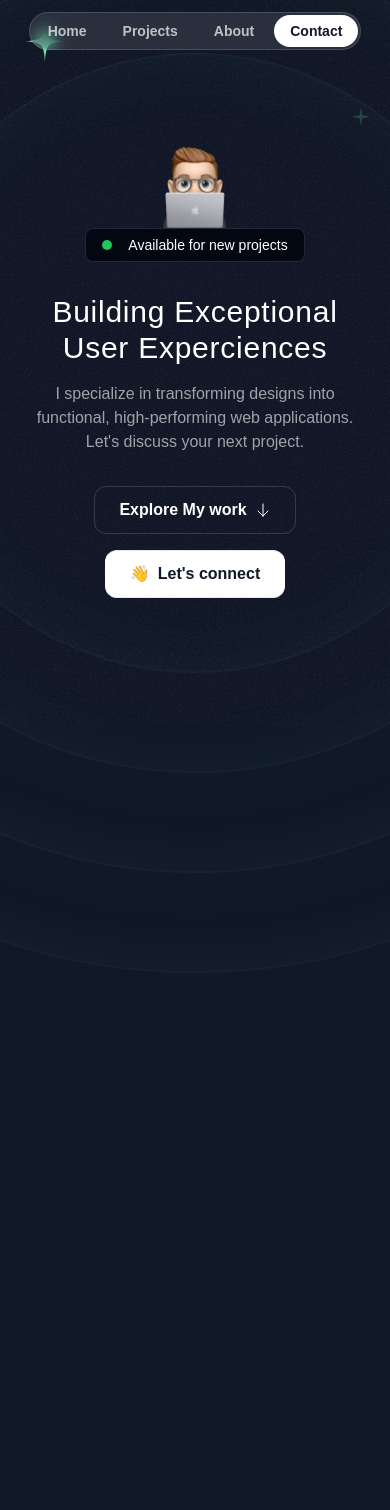
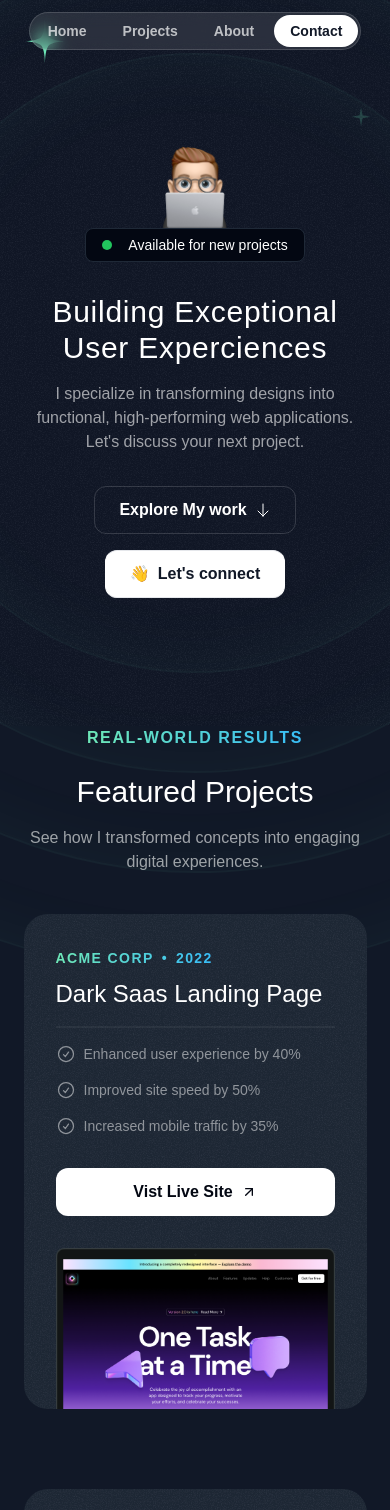
Before and after one commit to omarhsouna/advanced-animation-portfolio-next.js, a Next.js app: page / in a window 390 px wide. Shown: the top 1510 px of the page. Before the commit the page ends 973 px from the top, so only its background shows below. Built offline with nearby package versions, Linux system fonts and the light colour scheme; a web font is replaced by a local one.

Commit message:
integrate projects section

```diff
--- a/src/app/globals.css
+++ b/src/app/globals.css
@@ -10,3 +10,8 @@
         @apply absolute inset-0  border-2 top-1/2 left-1/2 -translate-x-1/2 -translate-y-1/2 rounded-full border-emerald-300/5 shadow-[0_0_80px_inset] shadow-emerald-300/5;
     }
 }
+@layer utilities {
+    .container {
+        @apply lg:max-w-5xl;
+    }
+}
--- a/src/app/page.tsx
+++ b/src/app/page.tsx
@@ -1,11 +1,13 @@
 import { Header } from "@/sections/Header";
 import { HeroSection } from "@/sections/Hero";
+import { ProjectsSection } from "@/sections/Projects";
 
 export default function Home() {
   return (
     <div>
       <Header />
       <HeroSection />
+      <ProjectsSection />
     </div>
   );
 }
--- a/src/sections/Projects.tsx
+++ b/src/sections/Projects.tsx
@@ -1,6 +1,10 @@
+import Image from "next/image";
 import darkSaasLandingPage from "@/assets/images/dark-saas-landing-page.png";
 import lightSaasLandingPage from "@/assets/images/light-saas-landing-page.png";
 import aiStartupLandingPage from "@/assets/images/ai-startup-landing-page.png";
+import grainImage from "@/assets/images/grain.jpg";
+import CheckCircleIcon from "@/assets/icons/check-circle.svg";
+import ArrowUpRightIcon from "@/assets/icons/arrow-up-right.svg";
 
 const portfolioProjects = [
   {
@@ -42,5 +46,75 @@
 ];
 
 export const ProjectsSection = () => {
-  return <div>Projects Section</div>;
+  return (
+    <section className="pb-16 lg:py-24">
+      <div className="container">
+        <div className="flex justify-center">
+          <p className="uppercase font-semibold tracking-widest bg-gradient-to-r from-emerald-300 to-sky-400 text-transparent bg-clip-text text-center">
+            Real-world Results
+          </p>
+        </div>
+        <h2 className="font-serif text-3xl md:text-5xl text-center mt-6">
+          Featured Projects
+        </h2>
+        <p className="text-center text-white/60 md:text-lg lg:text-xl mt-4 max-w-md mx-auto">
+          See how I transformed concepts into engaging digital experiences.
+        </p>
+        <div className="flex flex-col gap-20 mt-10 md:mt-20">
+          {portfolioProjects.map((project) => (
+            <div
+              key={project.title}
+              className="bg-gray-800 rounded-3xl z-0 overflow-hidden relative after:content-[''] after:z-10 after:absolute after:inset-0
+               after:outline-2 after:outline after:outline-offset-2 after:rounded-3xl after:outline-white/20 px-8 md:px-10 lg:pt-16 lg:px-20  pt-8 md:pt-12 after:pointer-events-none"
+            >
+              <div
+                className="absolute inset-0 -z-10 opacity-5"
+                style={{
+                  backgroundImage: `url(${grainImage.src})`,
+                }}
+              ></div>
+              <div className="lg:grid lg:grid-cols-2 lg:gap-16">
+                <div className="lg:pb-16">
+                  <div className="inline-flex gap-2 font-bold uppercase tracking-widest text-sm bg-gradient-to-r from-emerald-300 to-sky-400 text-transparent bg-clip-text">
+                    <span>{project.company}</span>
+                    <span>&bull;</span>
+                    <span>{project.year}</span>
+                  </div>
+
+                  <h3 className="font-serif text-2xl mt-2 md:mt-5 md:text-4xl">
+                    {project.title}
+                  </h3>
+                  <hr className="border-t-2 border-white/5 mt-4 md:mt-5" />
+                  <ul className="flex flex-col gap-4 mt-4 md:mt-5">
+                    {project.results.map((result) => (
+                      <li
+                        key={result.title}
+                        className="flex gap-2 text-sm md:text-base text-white/50"
+                      >
+                        <CheckCircleIcon className="size-5 md:size-6" />
+                        <span>{result.title}</span>
+                      </li>
+                    ))}
+                  </ul>
+                  <a href={project.link}>
+                    <button className="bg-white text-gray-950 h-12 w-full md:auto px-6 rounded-xl font-semibold inline-flex items-center justify-center gap-2 mt-8">
+                      <span>Vist Live Site</span>
+                      <ArrowUpRightIcon className="size-4" />
+                    </button>
+                  </a>
+                </div>
+                <div className="relative">
+                  <Image
+                    src={project.image}
+                    alt={project.title}
+                    className="mt-8 -mb-4 md:-mb-0 lg:mt-0 lg:absolute lg:h-full lg:w-auto lg:max-w-none"
+                  />
+                </div>
+              </div>
+            </div>
+          ))}
+        </div>
+      </div>
+    </section>
+  );
 };
```
